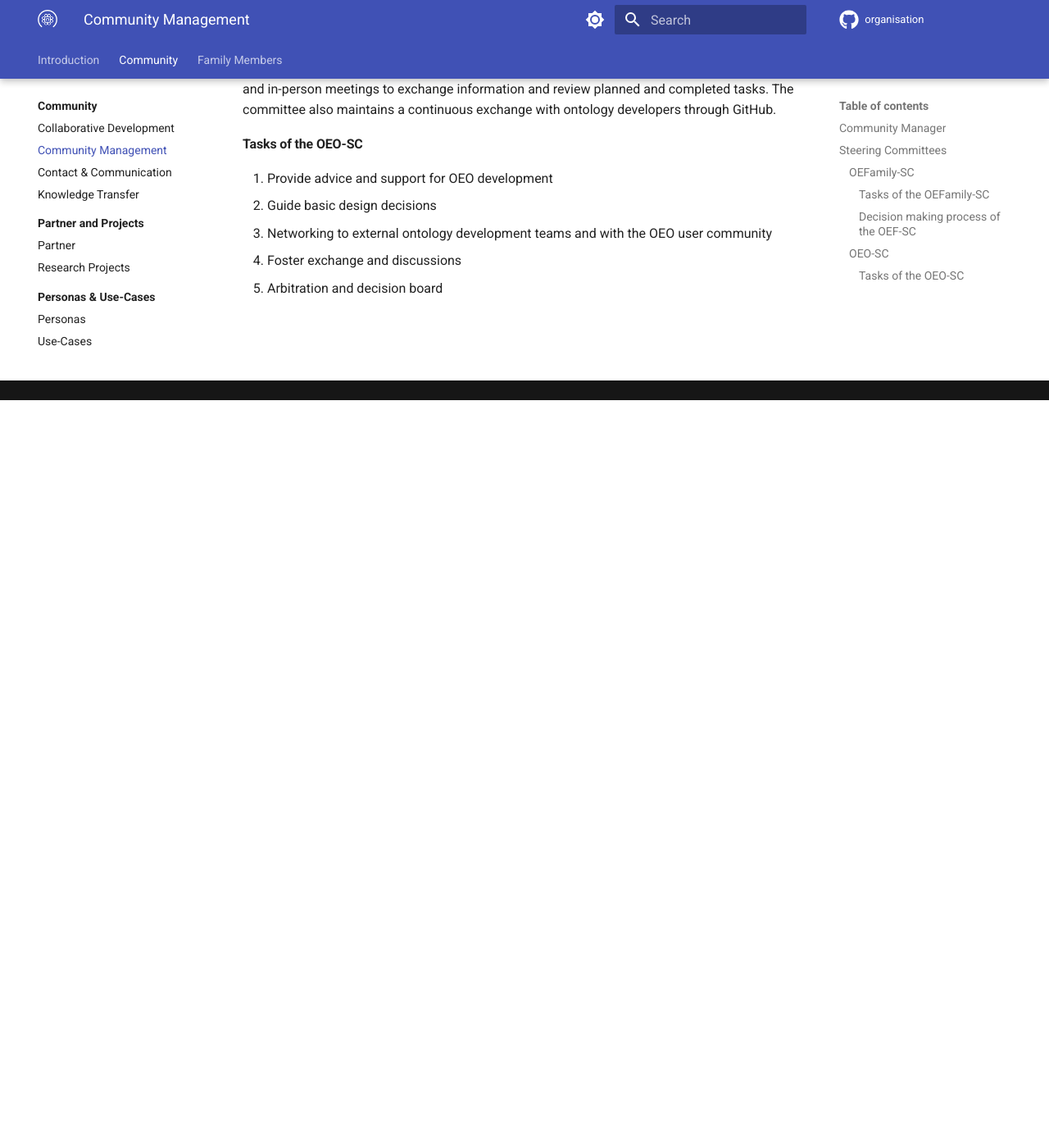
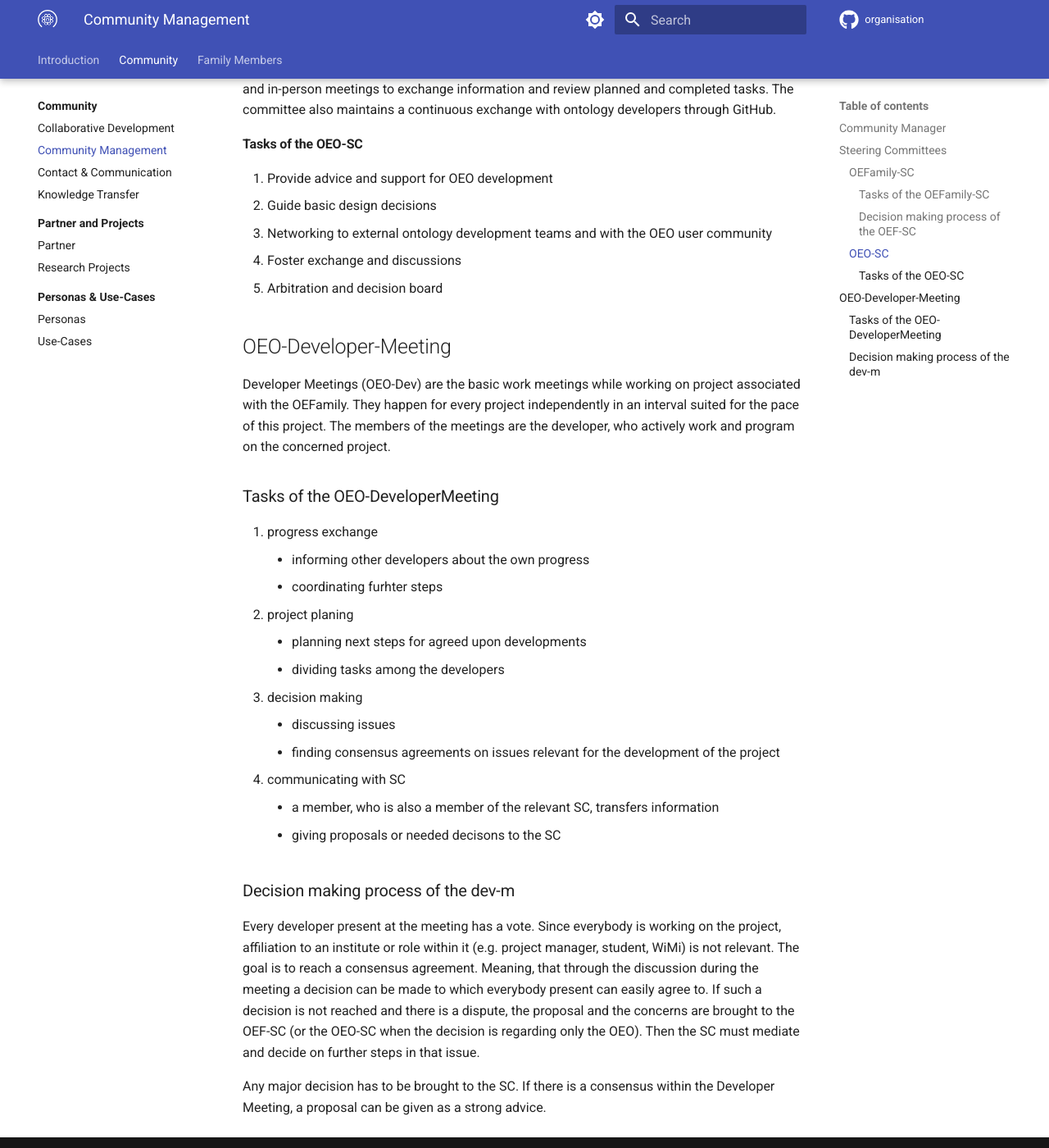
Before and after one commit to OpenEnergyPlatform/organisation, an MkDocs documentation site: the page built from compendium/family_community/community_management.md, in a window 1280 px wide and 1400 px high, scrolled down 2039 px. Shown: the whole window at 82% size. Built offline with MkDocs 1.6.1 and Material for MkDocs 9.7.7, drawn with Linux system fonts in a browser that asks for light colours; comment, search, counter and statistics services are not loaded; before the commit the page ends 2527 px from its top, so only the background shows below that.

Commit message:
Add Developer Meeting #96

```diff
--- a/compendium/family_community/community_management.md
+++ b/compendium/family_community/community_management.md
@@ -75,4 +75,26 @@ through GitHub.
 4. Foster exchange and discussions
 5. Arbitration and decision board
 
-##
+## OEO-Developer-Meeting
+
+Developer Meetings (OEO-Dev) are the basic work meetings while working on project associated with the OEFamily. They happen for every project independently in an interval suited for the pace of this project. The members of the meetings are the developer, who actively work and program on the concerned project.
+
+### Tasks of the OEO-DeveloperMeeting
+1. progress exchange
+    - informing other developers about the own progress
+    - coordinating furhter steps
+2. project planing
+    - planning next steps for agreed upon developments
+    - dividing tasks among the developers
+3. decision making
+    - discussing issues
+    - finding consensus agreements on issues relevant for the development of the project
+4. communicating with SC
+    - a member, who is also a member of the relevant SC, transfers information
+    - giving proposals or needed decisons to the SC
+
+### Decision making process of the dev-m
+
+Every developer present at the meeting has a vote. Since everybody is working on the project, affiliation to an institute or role within it (e.g. project manager, student, WiMi) is not relevant. The goal is to reach a consensus agreement. Meaning, that through the discussion during the meeting a decision can be made to which everybody present can easily agree to. If such a decision is not reached and there is a dispute, the proposal and the concerns are brought to the OEF-SC (or the OEO-SC when the decision is regarding only the OEO). Then the SC must mediate and decide on further steps in that issue.
+
+Any major decision has to be brought to the SC. If there is a consensus within the Developer Meeting, a proposal can be given as a strong advice.
```
